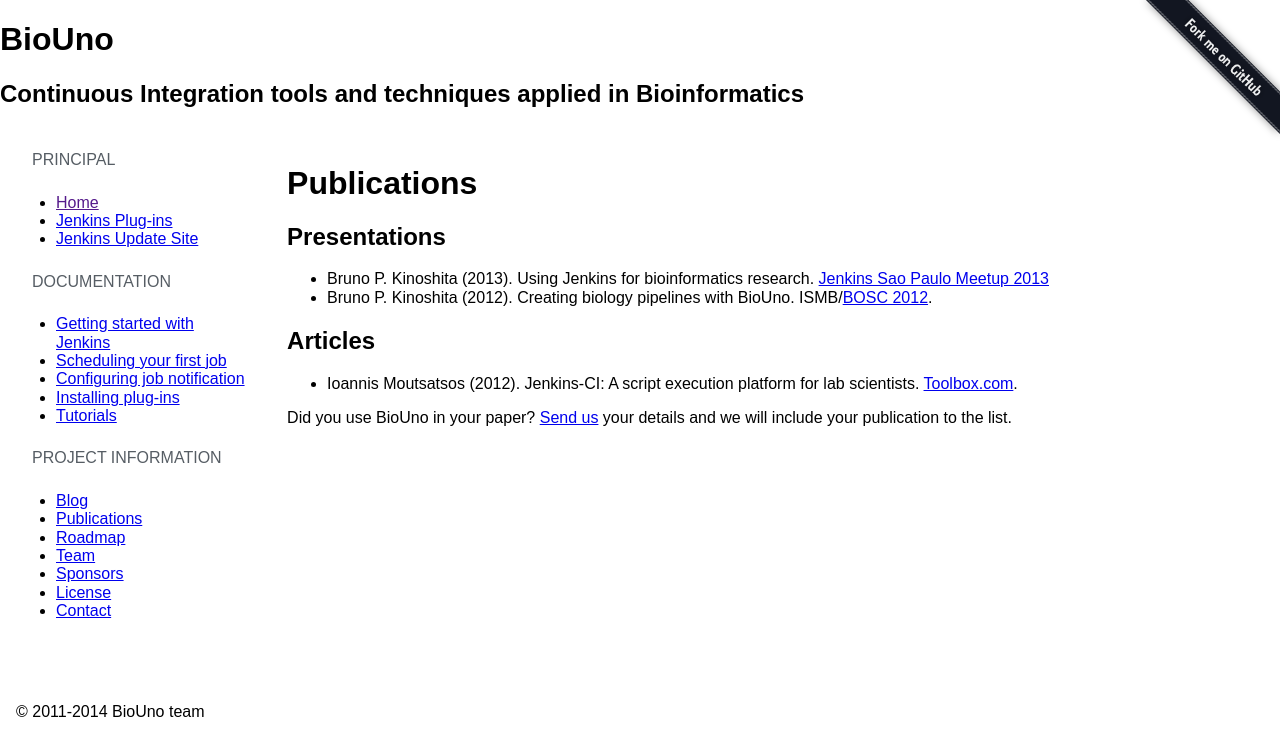
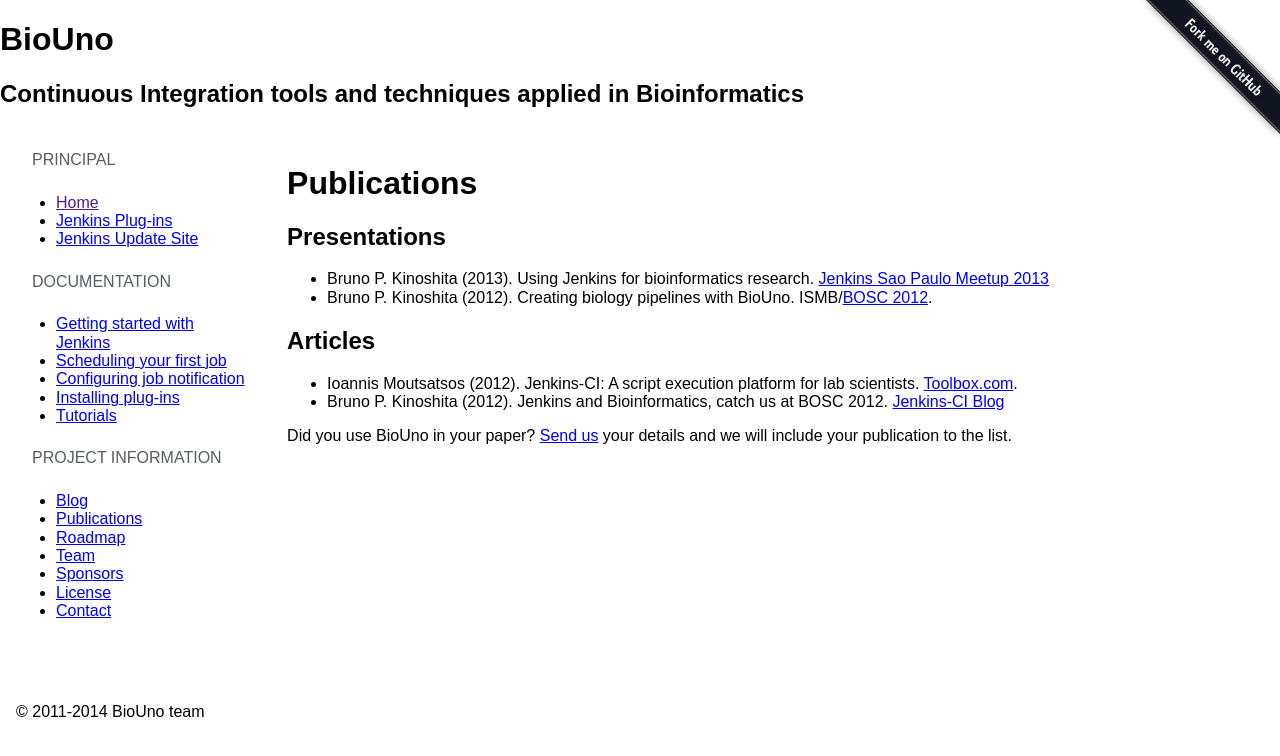
Before and after one commit to biouno/biouno.github.io, a Jekyll site: the page built from publications.md, in a window 1280 px wide. Shown: the top 756 px of the page. Built offline with Jekyll 4.4.1, drawn with Linux system fonts in a browser that asks for light colours; nearby versions of some CDN libraries; some web fonts are replaced; library files that are not in the unit come from our copies.

Commit message:
Include article published in Jenkins blog

```diff
--- a/publications.md
+++ b/publications.md
@@ -11,5 +11,6 @@
 ##Articles
 
 - Ioannis Moutsatsos (2012). Jenkins-CI: A script execution platform for lab scientists. [Toolbox.com](http://it.toolbox.com/blogs/life-science-dev/jenkinsci-a-script-execution-platform-for-lab-scientists-54237).
+- Bruno P. Kinoshita (2012). Jenkins and Bioinformatics, catch us at BOSC 2012. [Jenkins-CI Blog](http://jenkins-ci.org/content/jenkins-and-bioinformatics-catch-us-bosc-2012)
 
 Did you use BioUno in your paper? [Send us]({{ site.baseurl }}contact.html) your details and we will include your publication to the list.
```
